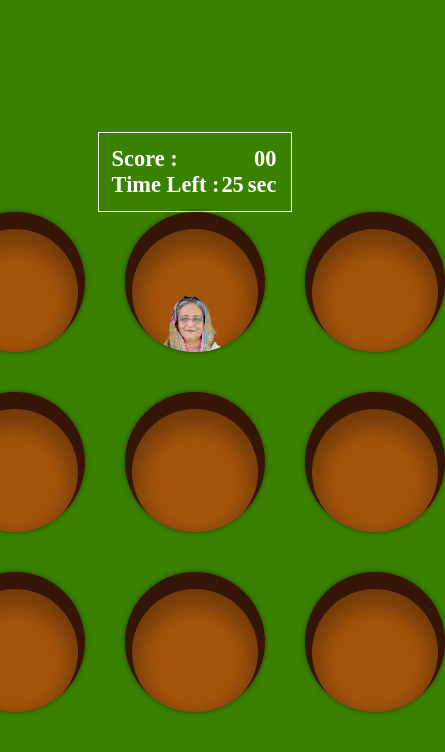
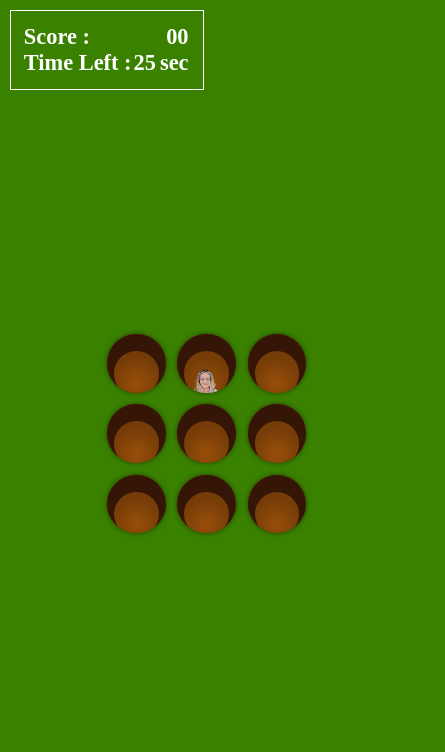
Before and after one commit to Dihad/awmileage-maro, a plain HTML site: page index.html in a window 390 px wide. Shown: the whole page, 445 px wide, since content can reach past the window. Drawn offline with Linux system fonts and the light colour scheme.

Commit message:
style.css

```diff
--- a/style.css
+++ b/style.css
@@ -15,38 +15,41 @@ body {
   overflow: hidden;
   cursor: none;
 }
+
 .box {
-
+  position: absolute; /* Changed to absolute for better positioning */
   top: 10px;
   left: 10px;
   border: 1px solid #fff;
   padding: 0.8rem;
 }
+
 h3 {
   font-size: 1.4rem;
-  /* margin-bottom: 1rem; */
 }
+
 .score,
 .countdown {
   display: flex;
   align-items: center;
   justify-content: space-between;
 }
+
 .score span,
 .countdown span {
   margin: 0px 2px;
 }
+
 .board {
-  height: 500px;
-  width: 500px;
-  /* border: 1px solid #000; */
+  height: 40vw; /* Use relative units for height */
+  width: 40vw; /* Use relative units for width */
   display: grid;
   grid-template-columns: repeat(3, 1fr);
   grid-template-rows: repeat(3, 1fr);
-  gap: 40px;
+  gap: 5vw; /* Adjust gap for smaller screens */
 }
+
 .hole {
-  /* background-color: cyan; */
   background-color: rgb(165, 85, 11);
   border-radius: 50%;
   box-shadow: inset 0 10px 0 7px rgb(53, 21, 6),
@@ -54,6 +57,7 @@ h3 {
   position: relative;
   overflow: hidden;
 }
+
 .hole .mole {
   width: 70%;
   position: absolute;
@@ -62,6 +66,7 @@ h3 {
   bottom: 0;
   animation: raise 0.3s ease-out;
 }
+
 @keyframes raise {
   0% {
     transform: translateX(-50%) translateY(100%);
@@ -71,17 +76,19 @@ h3 {
   }
 }
 
-
 .cursor.active {
   transform: translate(-20%, -20%) rotate(-45deg);
 }
+
 .finalScore {
   display: none;
   border: 1px solid #fff;
   padding: 1rem;
-  width: 320px;
+  width: 80%; /* Use relative width */
+  max-width: 320px; /* Limit max width */
   text-align: center;
 }
+
 .restartBtn {
   display: none;
   padding: 0.5rem 1rem;
@@ -95,7 +102,30 @@ h3 {
   cursor: pointer;
   border-radius: 6px;
 }
+
 .restartBtn:hover {
   background-color: transparent;
   border: 1px solid #fff;
 }
+
+/* Media Queries for Mobile Devices */
+@media (max-width: 600px) {
+  .board {
+    height: 45vw; /* Adjust height for smaller screens */
+    width: 45vw; /* Adjust width for smaller screens */
+    gap: 3vw; /* Adjust gap for smaller screens */
+  }
+
+  .hole {
+    height: 15vw; /* Adjust hole size */
+    width: 15vw; /* Adjust hole size */
+  }
+
+  .finalScore {
+    width: 90%; /* Adjust final score width */
+  }
+
+  .restartBtn {
+    font-size: 16px; /* Adjust button font size */
+  }
+}
```
